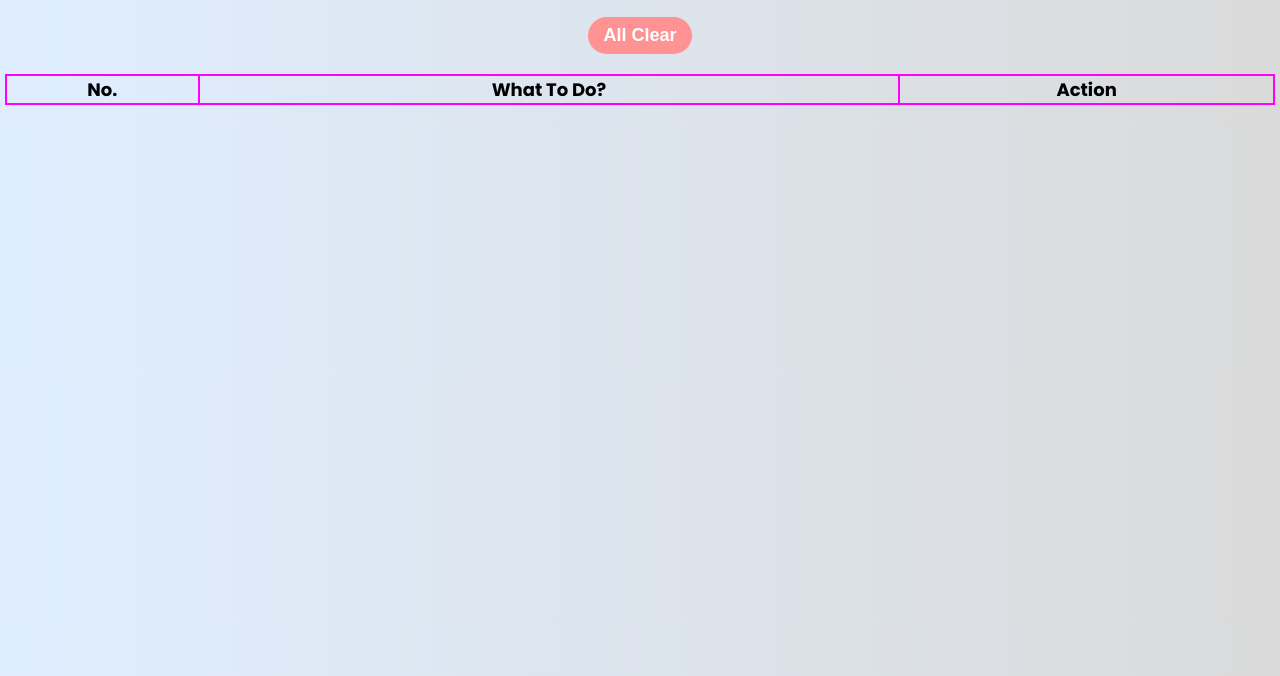
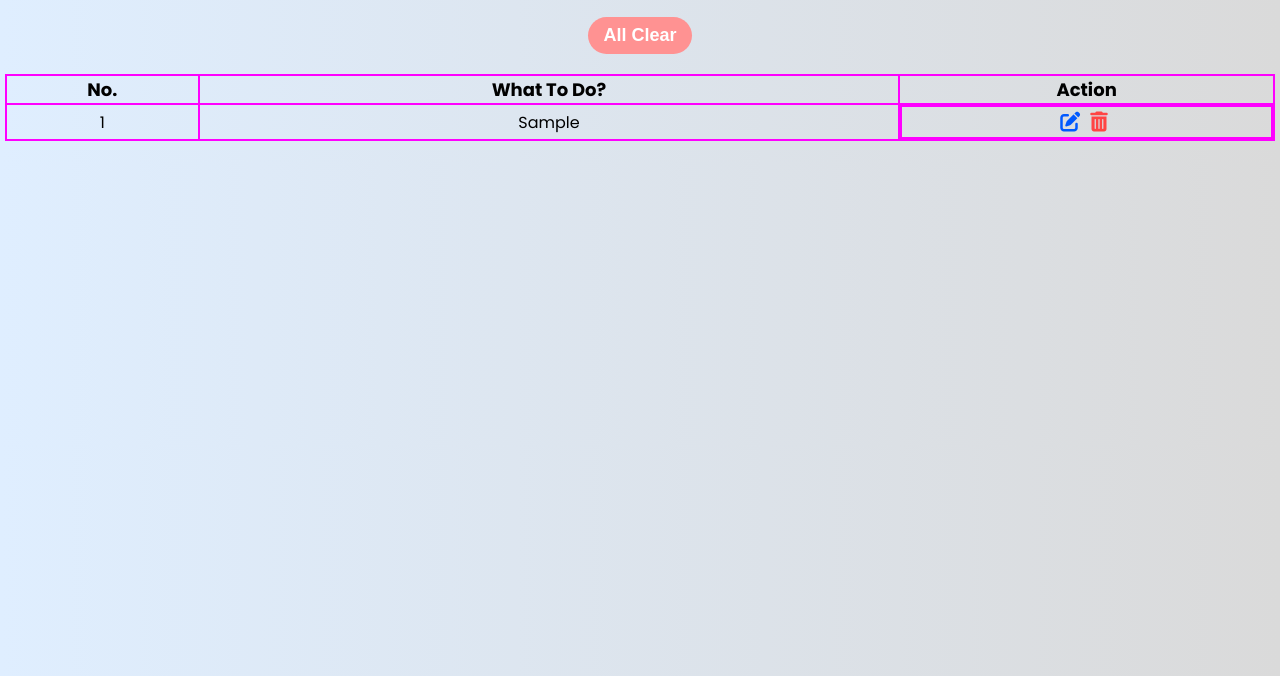
Before and after one commit to rahimuj570/vanilla-JS-CRUD-todo-list, a plain HTML site: page index.html in a window 1280 px wide. Both pictures are taken after typing "Sample" into the empty fields and a click on the button "Add". Shown: the part 124-800 px from the top of the page. Drawn offline with Linux system fonts and the light colour scheme.

Commit message:
data of local storage is show on UI

```diff
--- a/index.html
+++ b/index.html
@@ -6,7 +6,7 @@
     <meta name="viewport" content="width=device-width, initial-scale=1.0" />
     <title>Simple Vanilla Todo List</title>
     <link rel="stylesheet" href="style.css" />
-    <!-- <script src="https://kit.fontawesome.com/fa8c3d741e.js"></script> -->
+    <script src="https://kit.fontawesome.com/fa8c3d741e.js"></script>
   </head>
   <body>
     <header>
--- a/todo.js
+++ b/todo.js
@@ -16,8 +16,34 @@ const addList = () => {
   } else {
     alert("Please Add A Task");
   }
+  showUi();
+  getElem("inputField").value = "";
+};
 
-  getElem("inputField").value = "";
+// ====== Show UI List =====
+const showUi = () => {
+  const tbody = getElem("tbody");
+  const getAllDataArray = getLocal();
+
+  getAllDataArray.map((data, index) => {
+    const tr = document.createElement("tr");
+    tr.innerHTML = `<td>${++index}</td>
+              <td>${data}</td>
+              <td id="action">
+                <span id="edit" onclick="editHandler()"
+                  ><i class="fa-solid fa-pen-to-square"></i
+                ></span>
+                <span id="delete" onclick="deleteHandler()"
+                  ><i class="fa-solid fa-trash-can"></i
+                ></span>
+              </td>`;
+    tbody.appendChild(tr);
+  });
+};
+
+// ====== Todo Edit Handler =====
+const editHandler = () => {
+  alert("d");
 };
 
 // ====== Set Local Storage =====
@@ -28,3 +54,4 @@ const getLocal = () => JSON.parse(localStorage.getItem("todo"));
 
 // ====== Global Array ======
 let arr = getLocal();
+showUi();
```
